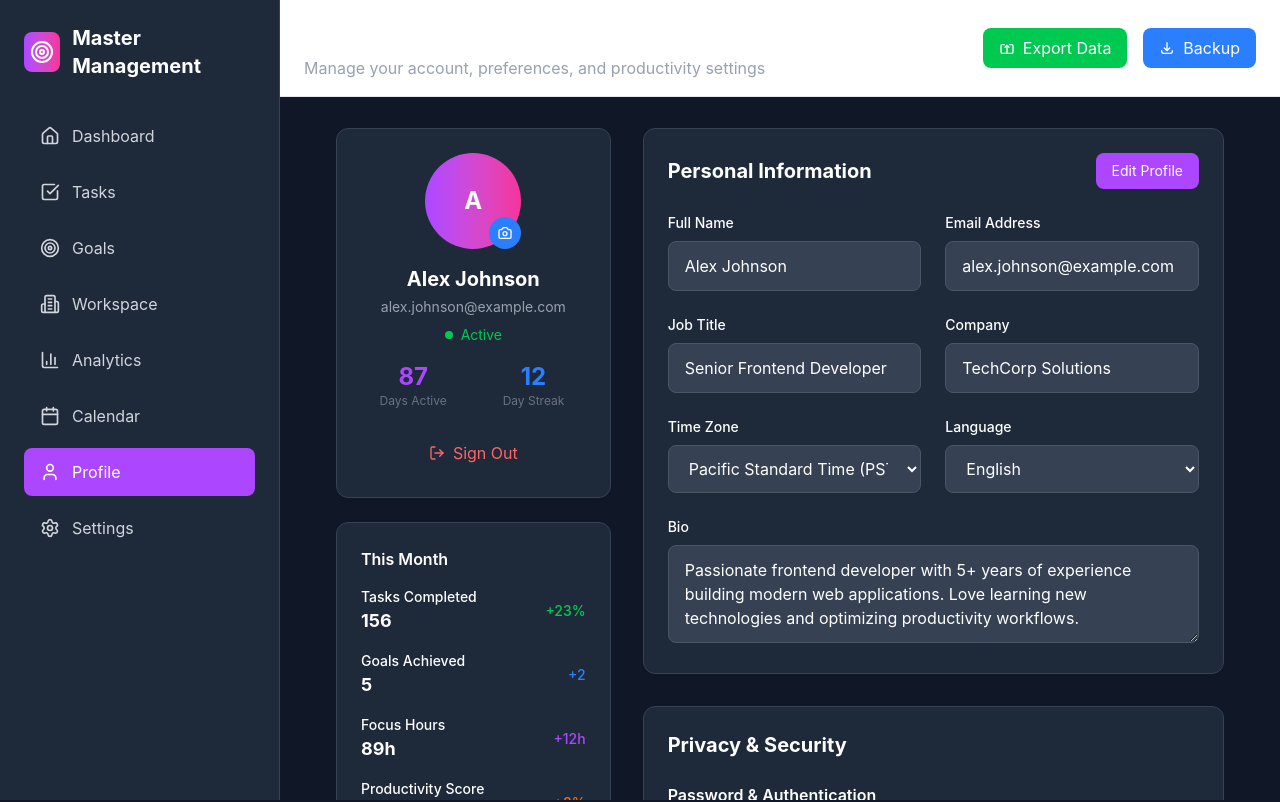
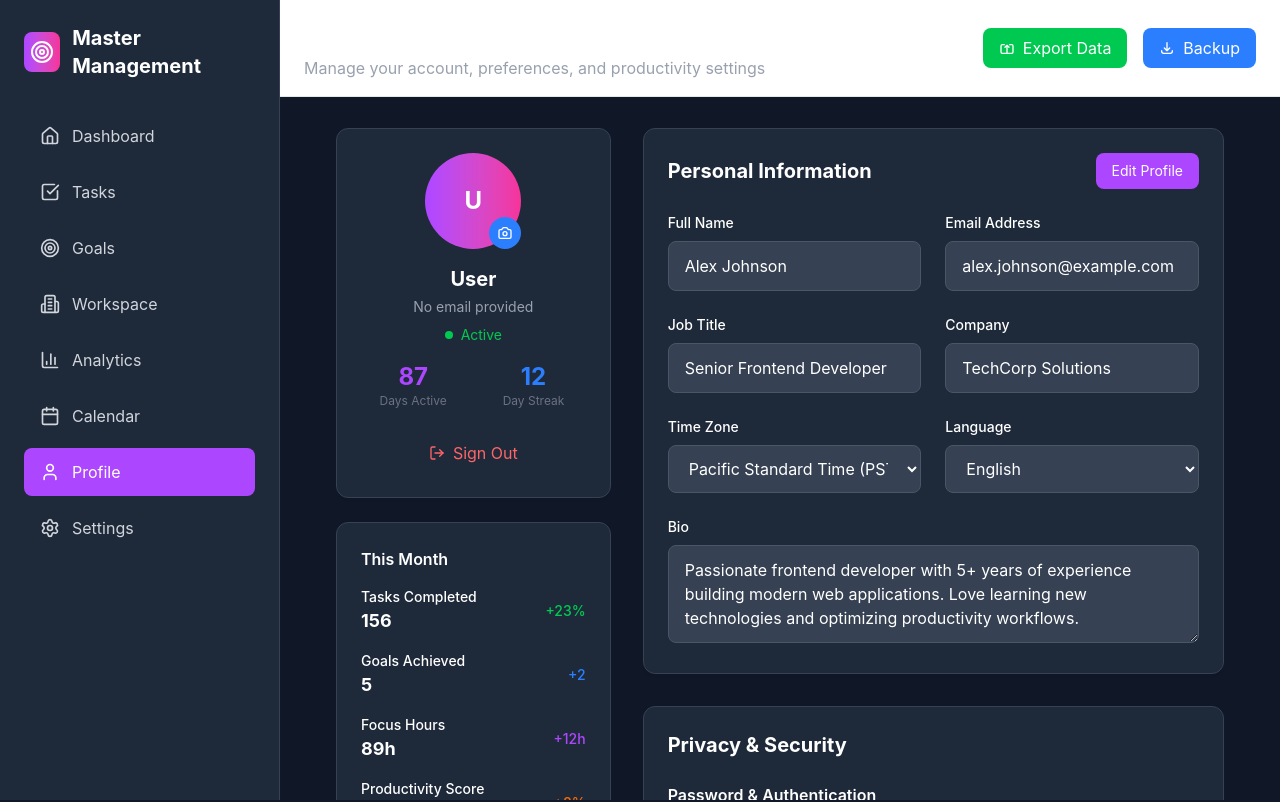
Before and after one commit to Regestrac/Master-Management-Frontend, a React (Vite) app: page /profile in a window 1280 px wide. Shown: the top 802 px of the page. Built offline with nearby package versions, Linux system fonts and the light colour scheme; no server answers.

Commit message:
Integrated data from api to show in profile info card.

```diff
--- a/src/components/Profile/ProfileInfoCard.tsx
+++ b/src/components/Profile/ProfileInfoCard.tsx
@@ -6,8 +6,14 @@ import { useProfileStore } from 'stores/profileStore';
 import useModalStore from 'stores/modalStore';
 
 const ProfileInfoCard = () => {
-  const darkMode = useProfileStore((state) => state?.data?.theme) === 'dark';
-  const clearProfile = useProfileStore((state) => state.clearProfile);
+  const { data: user, clearProfile } = useProfileStore();
+  const darkMode = user?.theme === 'dark';
+
+  const userInitial = user?.first_name?.[0] || 'U';
+  const userName = user?.first_name && user?.last_name
+    ? `${user.first_name} ${user.last_name}`
+    : 'User';
+  const userEmail = user?.email || 'No email provided';
   const navigate = useNavigate();
   const updateVisibility = useModalStore((state) => state.updateVisibility);
 
@@ -30,7 +36,7 @@ const ProfileInfoCard = () => {
       <div className='text-center'>
         <div className='relative inline-block mb-4'>
           <div className='w-24 h-24 bg-gradient-to-r from-purple-500 to-pink-500 rounded-full flex items-center justify-center text-white text-2xl font-bold'>
-            A
+            {userInitial}
           </div>
           <button className='absolute bottom-0 right-0 w-8 h-8 bg-blue-500 text-white rounded-full flex items-center justify-center hover:bg-blue-600 transition-colors'>
             <svg className='w-4 h-4' fill='none' stroke='currentColor' viewBox='0 0 24 24'>
@@ -39,9 +45,9 @@ const ProfileInfoCard = () => {
             </svg>
           </button>
         </div>
-        <h4 className='text-xl font-bold mb-1'>Alex Johnson</h4>
+        <h4 className='text-xl font-bold mb-1'>{userName}</h4>
         <p className={`text-sm ${darkMode ? 'text-gray-400' : 'text-gray-600'} mb-2`}>
-          alex.johnson@example.com
+          {userEmail}
         </p>
         <div className='flex items-center justify-center space-x-2 mb-4'>
           <div className='w-2 h-2 bg-green-500 rounded-full' />
```
